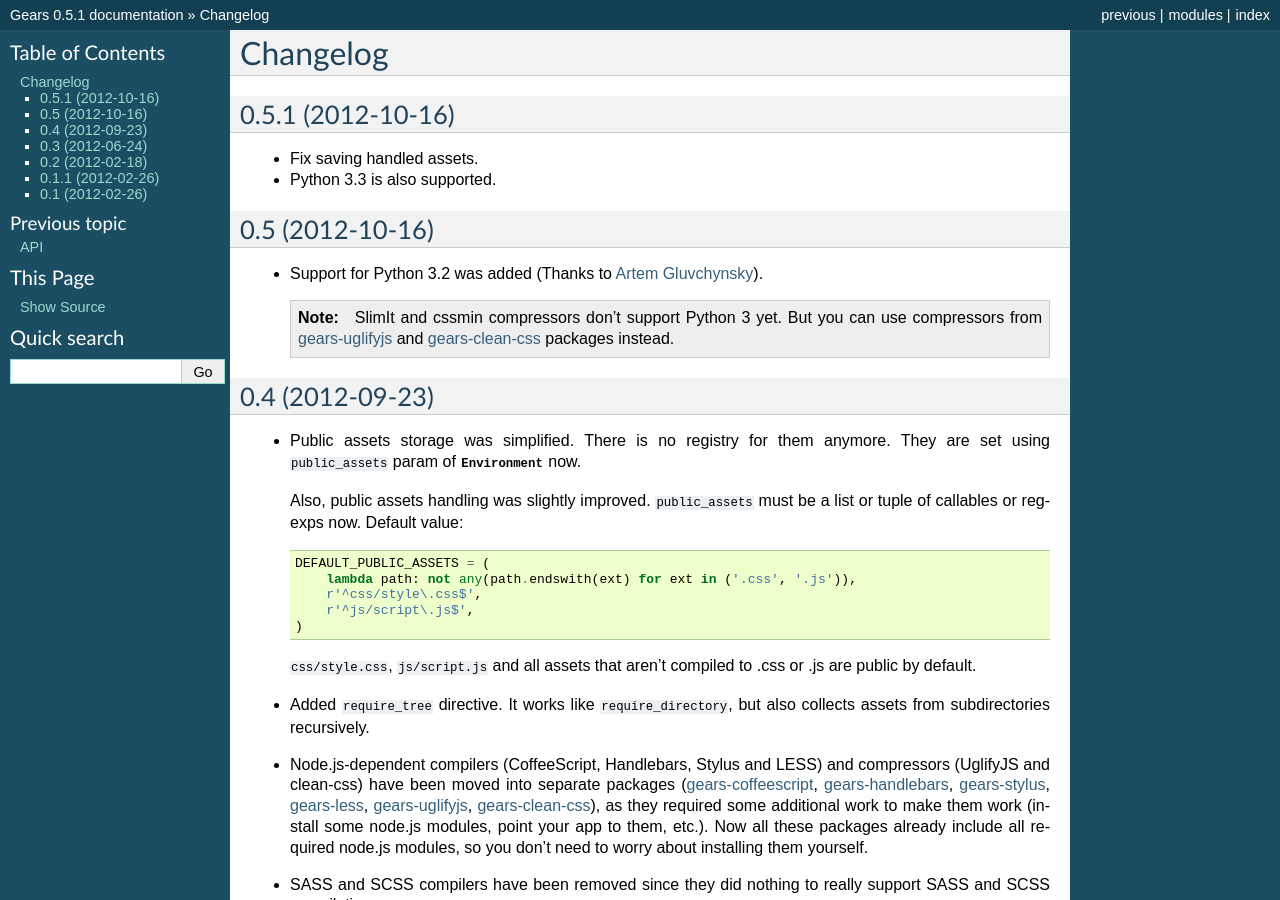
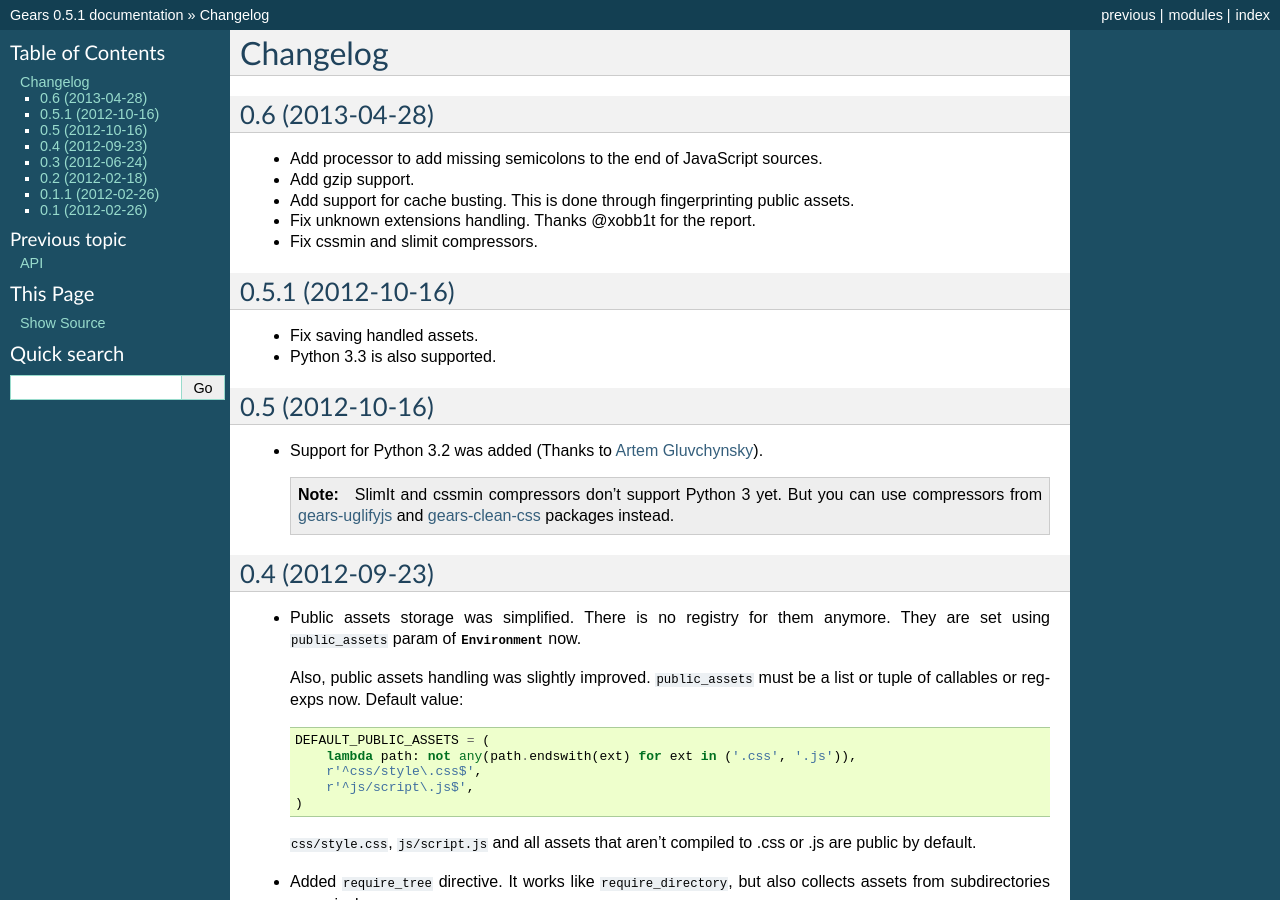
Before and after one commit to gears/gears, a Sphinx documentation site: the page built from docs/changelog.rst, in a window 1280 px wide and 900 px high. Built offline with Sphinx 7.4.7, drawn with Linux system fonts in a browser that asks for light colours.

Commit message:
Update history

```diff
--- a/docs/changelog.rst
+++ b/docs/changelog.rst
@@ -1,5 +1,19 @@
 Changelog
 =========
+
+0.6 (2013-04-28)
+----------------
+
+- Add processor to add missing semicolons to the end of JavaScript sources.
+
+- Add gzip support.
+
+- Add support for cache busting. This is done through fingerprinting public
+  assets.
+
+- Fix unknown extensions handling. Thanks @xobb1t for the report.
+
+- Fix cssmin and slimit compressors.
 
 0.5.1 (2012-10-16)
 ------------------
```
